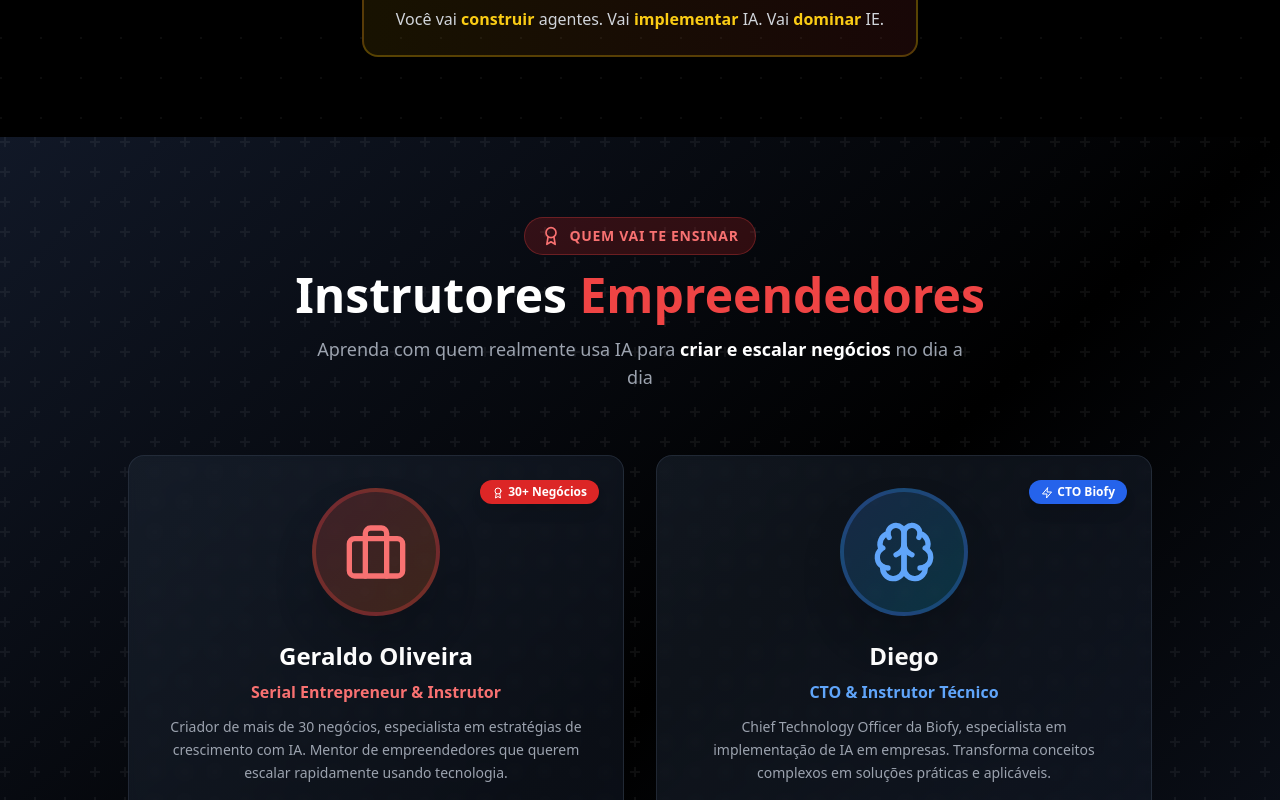
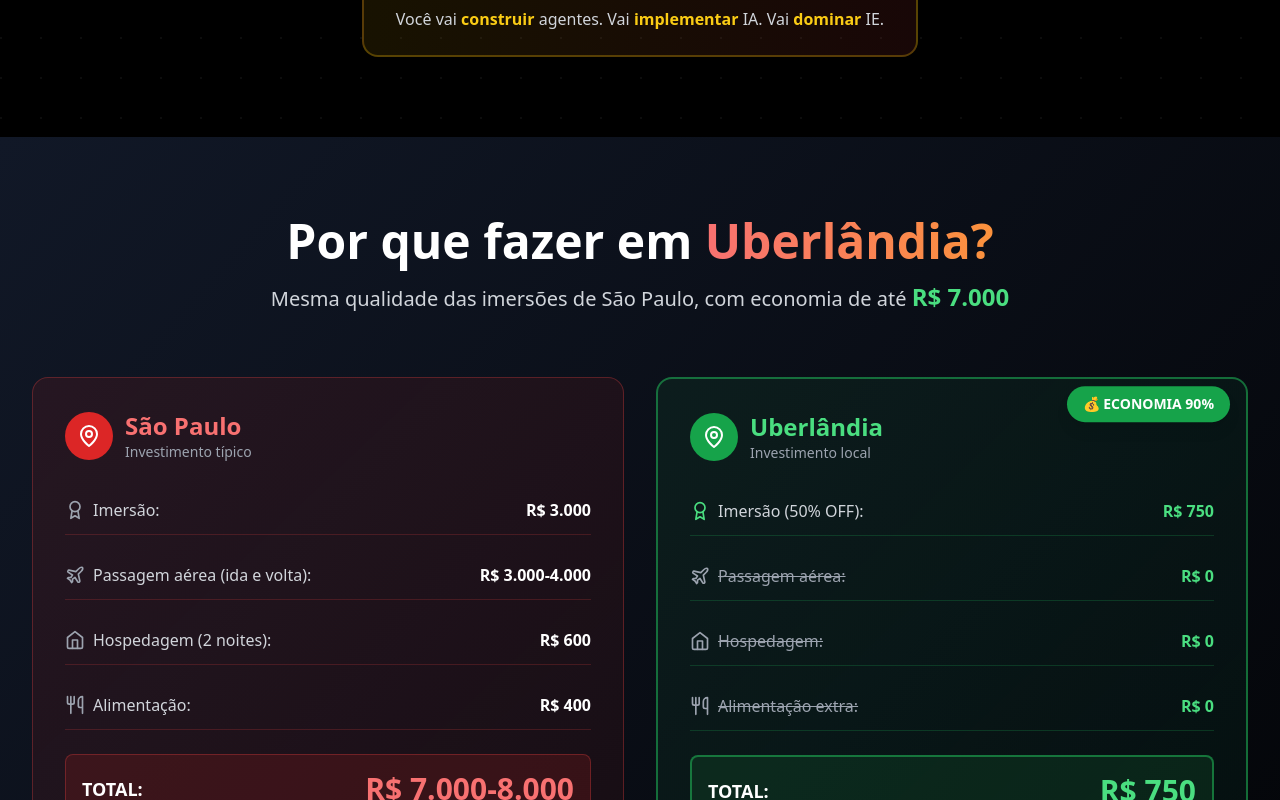
Before and after one commit to GeraldoLuizbatista/imersao-ie, a React (Vite) app: page / in a window 1280 px wide. Shown: the part 4680-5480 px from the top of the page. Built offline with nearby package versions, Linux system fonts and the light colour scheme.

Commit message:
Fix: Ordem Correta - WhyUberlandia antes Instructors

```diff
--- a/src/App.jsx
+++ b/src/App.jsx
@@ -41,17 +41,17 @@
       <ImpactStats />
       <Problem />
       <Solution />
+      <WhyUberlandia />
       <Instructors />
+      <Pricing />
       <Agenda />
       <Results />
       <ForWho />
-      <Pricing />
       <Bonus />
       <Testimonials />
       <FAQ />
       <Guarantee />
       <FinalCTA />
-      <WhyUberlandia/>
 
       {showFloatingCTA && <FloatingCTA />}
     </div>
```
